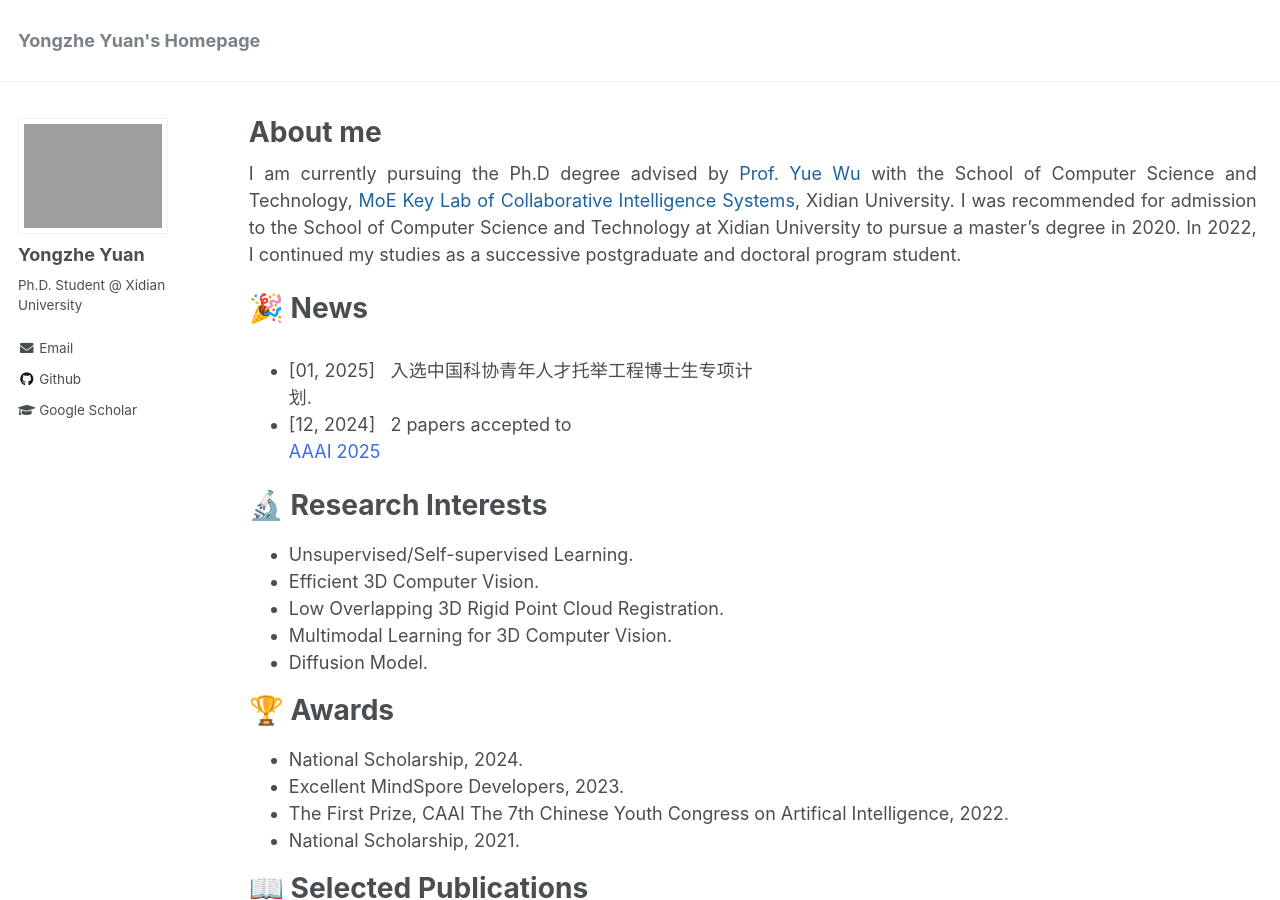
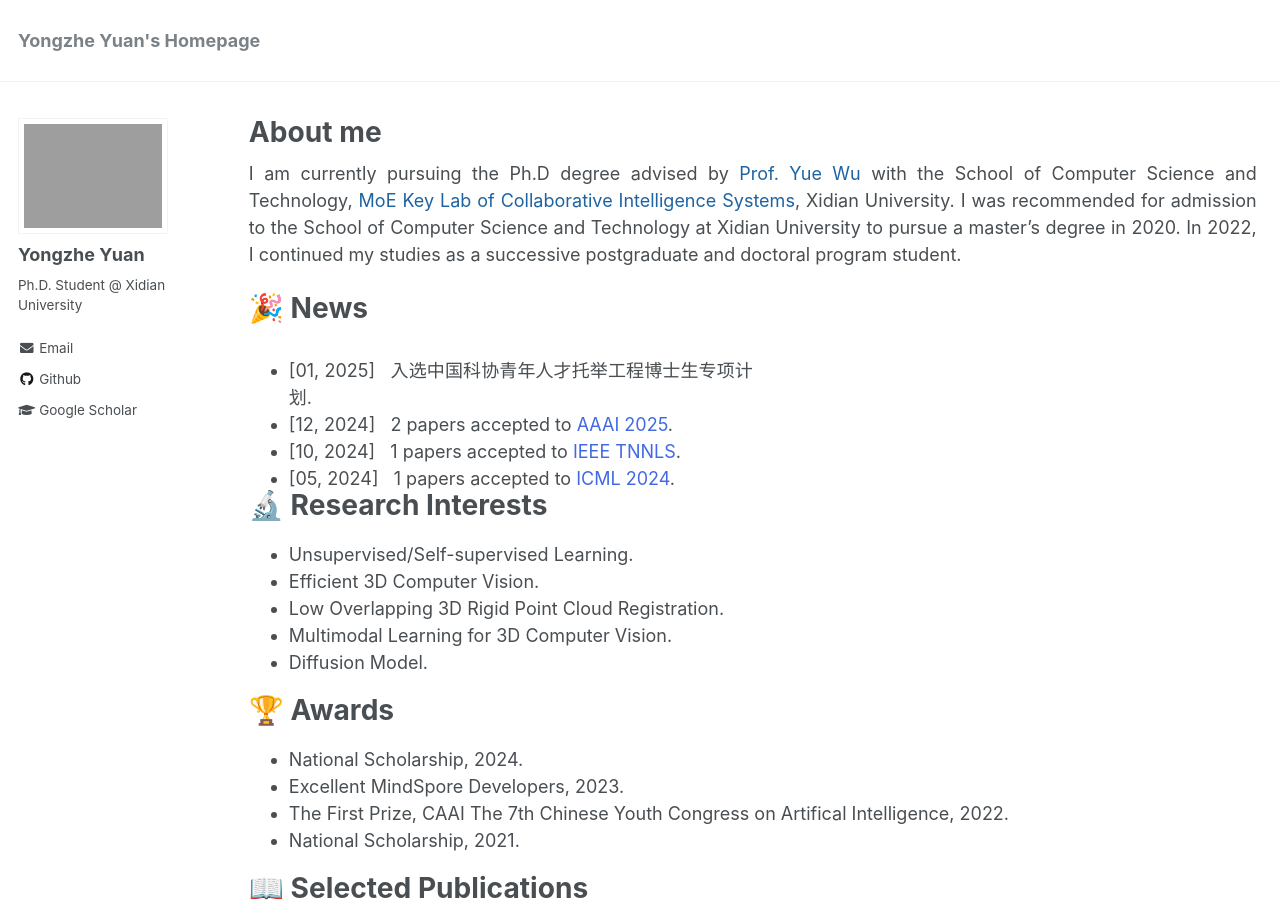
Before and after one commit to YYZMARS/YYZMARS.github.io, a Jekyll site: the page built from _pages/home.md, in a window 1280 px wide and 900 px high. Built offline with Jekyll 4.4.1, drawn with Linux system fonts in a browser that asks for light colours; a script that is not in the unit is left out.

Commit message:
Update news.html

```diff
--- a/_includes/news.html
+++ b/_includes/news.html
@@ -2,10 +2,10 @@
 <div class="news" style="overflow:auto; height:150px; width:50%;">
 <ul>
 <li>[01, 2025]&nbsp;&nbsp; 入选中国科协青年人才托举工程博士生专项计划.</li>
-<li>[12, 2024]&nbsp;&nbsp; 2 papers accepted to <p style="color: #4169E1;">AAAI 2025</p>.</li>
-<li>[10, 2024]&nbsp;&nbsp; 1 papers accepted to <p style="color: #4169E1;">IEEE TNNLS</p>.</li>
-<li>[05, 2024]&nbsp;&nbsp; 1 papers accepted to <p style="color: #4169E1;">ICML 2024</p>.</li>
-<li>[02, 2024]&nbsp;&nbsp; 1 papers accepted to <p style="color: #4169E1;">CVPR 2024</p>.</li>
-<li>[12, 2023]&nbsp;&nbsp; 1 papers accepted to <p style="color: #4169E1;">IEEE TVCG</p>.</li>
+<li>[12, 2024]&nbsp;&nbsp; 2 papers accepted to <h7 style="color: #4169E1;">AAAI 2025</h7>.</li>
+<li>[10, 2024]&nbsp;&nbsp; 1 papers accepted to <h7 style="color: #4169E1;">IEEE TNNLS</h7>.</li>
+<li>[05, 2024]&nbsp;&nbsp; 1 papers accepted to <h7 style="color: #4169E1;">ICML 2024</h7>.</li>
+<li>[02, 2024]&nbsp;&nbsp; 1 papers accepted to <h7 style="color: #4169E1;">CVPR 2024</h7>.</li>
+<li>[12, 2023]&nbsp;&nbsp; 1 papers accepted to <h7 style="color: #4169E1;">IEEE TVCG</h7>.</li>
 </ul>
 </div>
```
